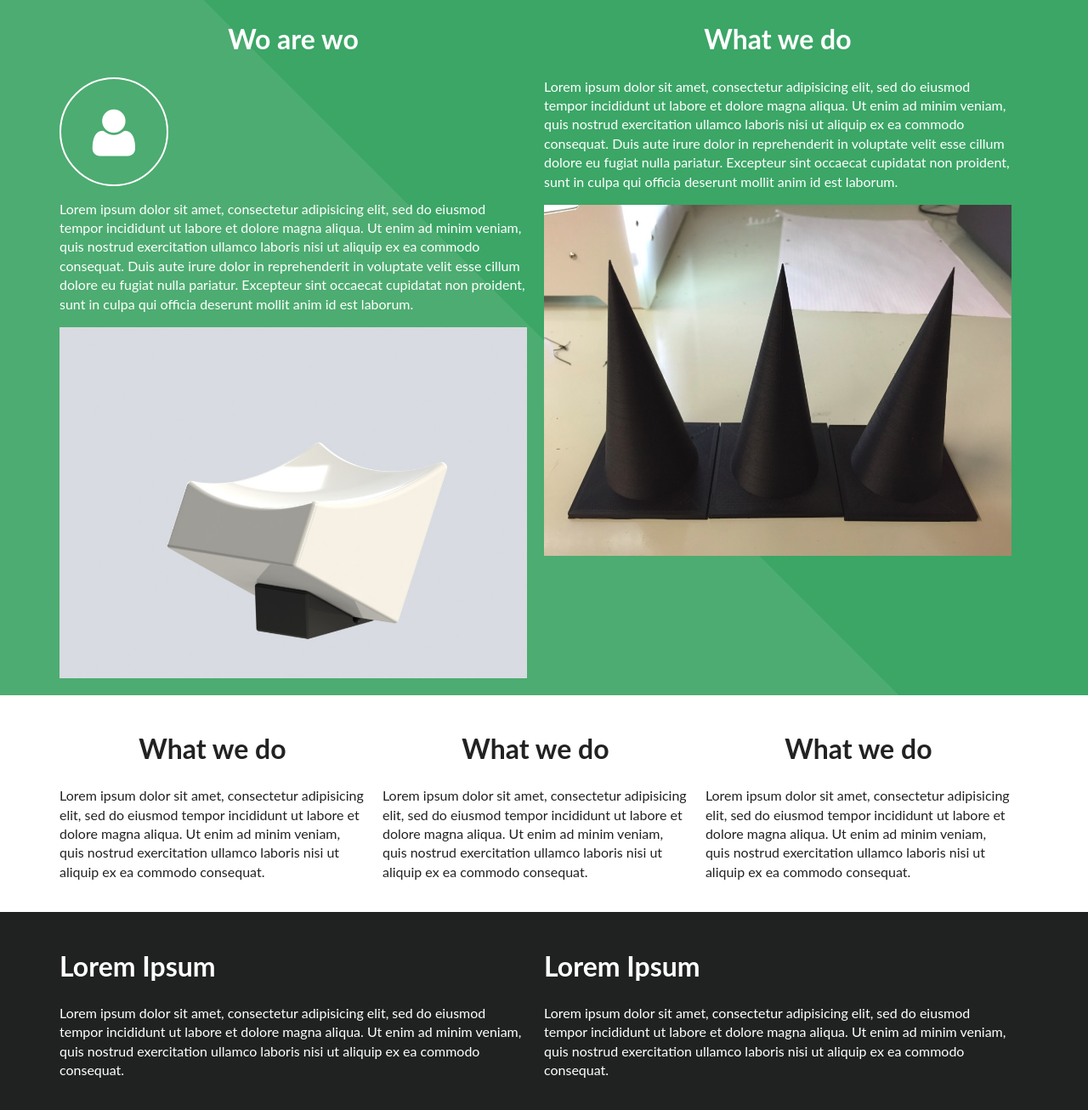
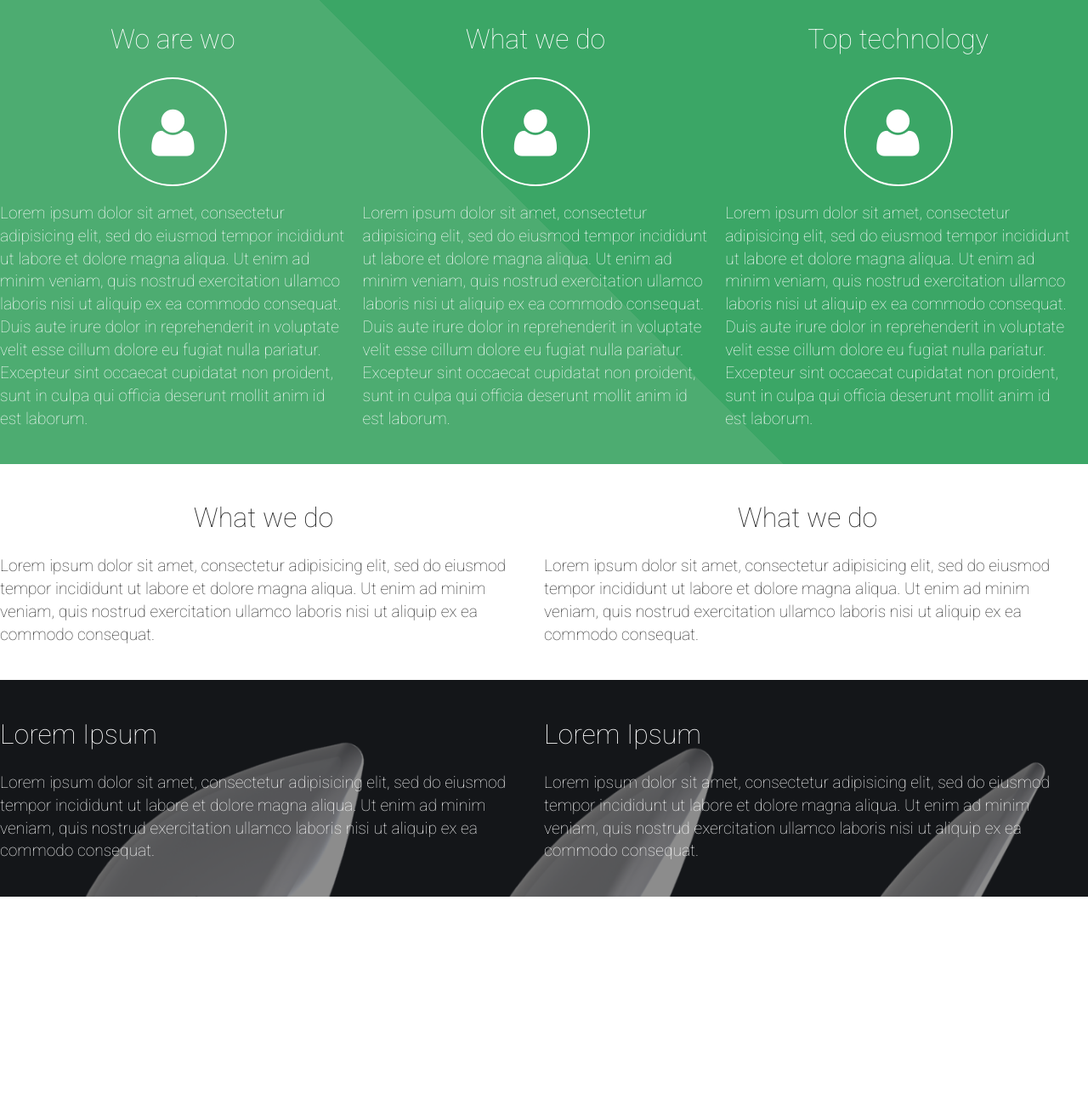
Before and after one commit to EricDupertuis/Ame-optics, a plain HTML site: page app/index.html in a window 1280 px wide. Shown: the part 817-2123 px from the top of the page at 85% size. After the commit the page ends 1872 px from the top, so only its background shows below. Drawn offline with Linux system fonts and the light colour scheme.

Commit message:
More work and font change

```diff
--- a/app/assets/js/main.js
+++ b/app/assets/js/main.js
@@ -1,11 +1,3 @@
-$(window).scroll(function() {
-    if ($(this).scrollTop() > $("#about").offsetTop) {
-        $( "#nav" ).fadeIn();
-    } else {
-        $( "#nav" ).fadeOut();
-    }
-});
-
 $('a[href*=#]').on('click', function(event){
     event.preventDefault();
     $('html,body').animate({scrollTop:$(this.hash).offset().top}, 800);
--- a/app/assets/sass/_grid.scss
+++ b/app/assets/sass/_grid.scss
@@ -22,7 +22,7 @@ body {
 }
 
 .grid {
-    max-width: 1140px;
+    max-width: 1480px;
     min-width: 755px;
     margin: 0px auto 0px auto;
     overflow: hidden;
--- a/app/assets/sass/_style.scss
+++ b/app/assets/sass/_style.scss
@@ -8,6 +8,12 @@ html, body {
   margin: 0;
   padding: 0;
   font-family: $textFont;
+  font-weight: 100;
+}
+
+p {
+  font-weight: 100;
+  font-size: 1.2em;
 }
 
 img {
@@ -15,14 +21,15 @@ img {
 }
 
 .bigIcon {
+  display: block;
+  margin: auto;
+  text-align: center;
   font-size: 4em;
   width: 2em;
   height: 2em;
   line-height: 2em;
-  display: inline-block;
   border: 2px solid #fff;
   border-radius: 100%;
-  text-align: center;
 }
 
 .button {
@@ -53,8 +60,7 @@ img {
   position: fixed;
   width: 100%;
   height: 75px;
-  background-color: #000;
-  opacity: 0;
+  background-color: #141619;
 
   h1 {
     display: inline;
@@ -104,7 +110,7 @@ img {
     margin: 0;
     text-align: center;
     font-size: 5em;
-    font-weight: 300;
+    font-weight: 100;
     letter-spacing: 15px;
   }
 
@@ -134,5 +140,10 @@ img {
 
 #footer {
   color: #fff;
-  background-color: #202222;
+  background-image: url(../img/overlay.png),url(../img/bg2.png);
+  background-repeat: no-repeat;
+  background-size: cover;
+  background-position: 50% 0;
+  background-attachment: fixed;
+  background-color: #26292f;
 }
--- a/app/assets/sass/_vars.scss
+++ b/app/assets/sass/_vars.scss
@@ -1,6 +1,2 @@
-$textFont:   "Lato", Helvetica, sans-serif;
+$textFont:   "Roboto";
 $titleFont : 'Raleway', sans-serif;
-
-$mainColor: rgba(25,32,36,255);
-$accentColor: #4CAF50;
-$accentColor-bold: mix($accentColor, #000, 60%);
--- a/app/assets/sass/main.scss
+++ b/app/assets/sass/main.scss
@@ -9,6 +9,19 @@
 /* ==========================================================================
    Base styles: opinionated defaults
    ========================================================================== */
+
+@import 'fa';
+@import 'grid';
+@import 'vars';
+
+* {
+  margin: 0;
+  padding: 0;
+  border: 0;
+  font-size: 100%;
+  font: inherit;
+  vertical-align: baseline;
+}
 
 html,
 button,
@@ -96,9 +109,7 @@ textarea {
 /* ==========================================================================
    Author's custom styles
    ========================================================================== */
-@import 'fa';
-@import 'grid';
-@import 'vars';
+
 @import 'style';
 
 /* ==========================================================================
--- a/app/index.html
+++ b/app/index.html
@@ -6,15 +6,17 @@
 <head lang="en">
     <meta charset="UTF-8">
     <meta http-equiv="X-UA-Compatible" content="IE=edge">
-    <title></title>
+    <title>AME</title>
 
     <meta name="description" content="">
-    <meta name="viewport" content="width=device-width, initial-scale=1">
+    <meta name="viewport" content="user-scalable=yes,width=device-width,initial-scale=1">
 
     <!-- Place favicon.ico and apple-touch-icon.png in the root directory -->
 
     <link rel="stylesheet" href="assets/css/normalize.css">
     <link rel="stylesheet" href="assets/css/main.css">
+
+    <link href='http://fonts.googleapis.com/css?family=Roboto:100,300,400' rel='stylesheet' type='text/css'>
 
     <script src="vendors/modernizr-2.6.2.min.js"></script>
 </head>
@@ -43,7 +45,7 @@
             <div class="col-1-1">
 
             </div>
-            <div class="col-1-2">
+            <div class="col-1-3">
                 <h1>Wo are wo</h1>
                 <i class="fa-user fa bigIcon"></i>
                 <p>Lorem ipsum dolor sit amet, consectetur adipisicing elit, sed do eiusmod
@@ -52,37 +54,39 @@
                     consequat. Duis aute irure dolor in reprehenderit in voluptate velit esse
                     cillum dolore eu fugiat nulla pariatur. Excepteur sint occaecat cupidatat non
                     proident, sunt in culpa qui officia deserunt mollit anim id est laborum.</p>
-                <img src="assets/img/coating.jpg">
             </div>
-            <div class="col-1-2">
+            <div class="col-1-3">
                 <h1>What we do</h1>
+                <i class="fa-user fa bigIcon"></i>
                 <p>Lorem ipsum dolor sit amet, consectetur adipisicing elit, sed do eiusmod
                     tempor incididunt ut labore et dolore magna aliqua. Ut enim ad minim veniam,
                     quis nostrud exercitation ullamco laboris nisi ut aliquip ex ea commodo
                     consequat. Duis aute irure dolor in reprehenderit in voluptate velit esse
                     cillum dolore eu fugiat nulla pariatur. Excepteur sint occaecat cupidatat non
                     proident, sunt in culpa qui officia deserunt mollit anim id est laborum.</p>
-                <img src="assets/img/cones.png">
+            </div>
+            <div class="col-1-3">
+                <h1>Top technology</h1>
+                <i class="fa-user fa bigIcon"></i>
+                <p>Lorem ipsum dolor sit amet, consectetur adipisicing elit, sed do eiusmod
+                    tempor incididunt ut labore et dolore magna aliqua. Ut enim ad minim veniam,
+                    quis nostrud exercitation ullamco laboris nisi ut aliquip ex ea commodo
+                    consequat. Duis aute irure dolor in reprehenderit in voluptate velit esse
+                    cillum dolore eu fugiat nulla pariatur. Excepteur sint occaecat cupidatat non
+                    proident, sunt in culpa qui officia deserunt mollit anim id est laborum.</p>
             </div>
         </div>
     </div>
     <div id="products">
         <div class="grid grid-pad">
-            <div class="col-1-3">
+            <div class="col-1-2">
                 <h1>What we do</h1>
                 <p>Lorem ipsum dolor sit amet, consectetur adipisicing elit, sed do eiusmod
                     tempor incididunt ut labore et dolore magna aliqua. Ut enim ad minim veniam,
                     quis nostrud exercitation ullamco laboris nisi ut aliquip ex ea commodo
                     consequat.</p>
             </div>
-            <div class="col-1-3">
-                <h1>What we do</h1>
-                <p>Lorem ipsum dolor sit amet, consectetur adipisicing elit, sed do eiusmod
-                    tempor incididunt ut labore et dolore magna aliqua. Ut enim ad minim veniam,
-                    quis nostrud exercitation ullamco laboris nisi ut aliquip ex ea commodo
-                    consequat.</p>
-            </div>
-            <div class="col-1-3">
+            <div class="col-1-2">
                 <h1>What we do</h1>
                 <p>Lorem ipsum dolor sit amet, consectetur adipisicing elit, sed do eiusmod
                     tempor incididunt ut labore et dolore magna aliqua. Ut enim ad minim veniam,
```
Also changed, not shown: app/assets/css/main.css, 1 other file.
